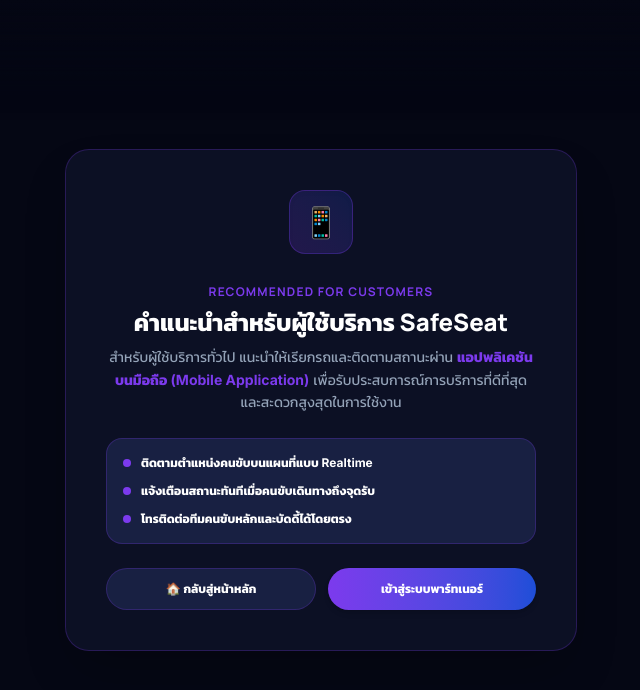
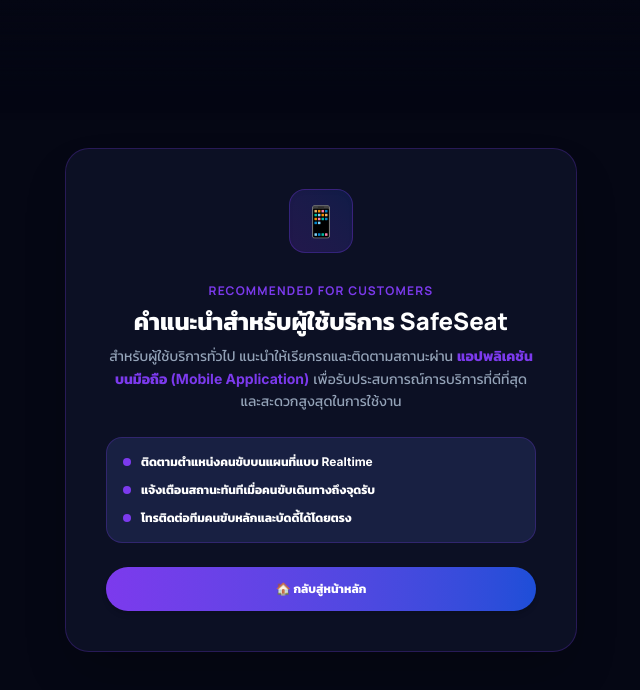
Before and after one commit to jirunya-jps-nim/safeseat-frontend, a Next.js app: page /tracking in a window 1280 px wide. Shown: the top 690 px of the page, without its empty margins (319-959 px from the left). Built offline with nearby package versions, Linux system fonts and the light colour scheme.

Commit message:
fix: keep only return to homepage button in customer guidance page

```diff
--- a/src/app/tracking/page.tsx
+++ b/src/app/tracking/page.tsx
@@ -118,18 +118,12 @@
             </div>
           </div>
 
-          <div className="flex flex-col sm:flex-row gap-3 w-full">
+          <div className="w-full">
             <button
               onClick={() => router.push('/')}
-              className="flex-1 py-3 px-6 bg-[var(--color-surface)] border border-[var(--color-border)] hover:border-[#7C3AED] text-[var(--color-text)] rounded-full text-xs font-bold transition-all cursor-pointer"
+              className="w-full py-3.5 px-6 bg-gradient-to-r from-[#7C3AED] to-[#1D4ED8] hover:from-[#6D28D9] hover:to-[#1E40AF] text-white rounded-full text-xs font-bold transition-all shadow-md cursor-pointer"
             >
               🏠 กลับสู่หน้าหลัก
-            </button>
-            <button
-              onClick={() => router.push('/pub/dashboard')}
-              className="flex-1 py-3 px-6 bg-gradient-to-r from-[#7C3AED] to-[#1D4ED8] hover:from-[#6D28D9] hover:to-[#1E40AF] text-white rounded-full text-xs font-bold transition-all shadow-md cursor-pointer"
-            >
-              เข้าสู่ระบบพาร์ทเนอร์
             </button>
           </div>
         </div>
```
